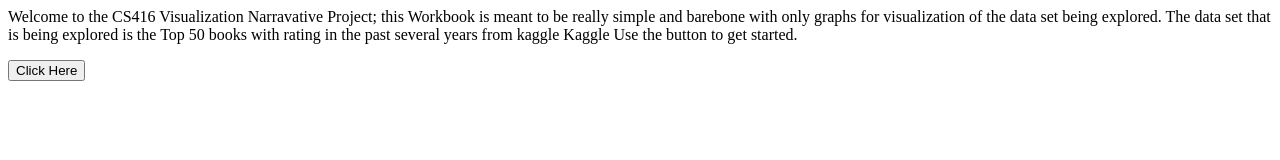
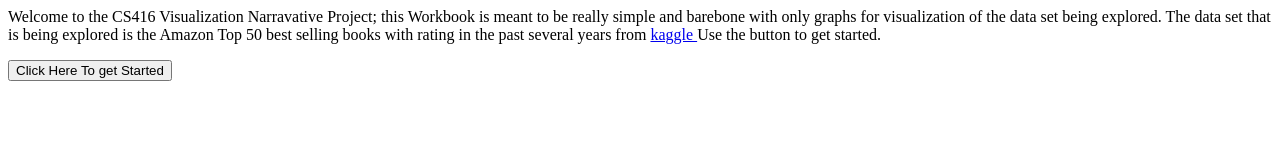
Before and after one commit to Reynold-Chan/CS416-Narrative-Visualization, a plain HTML site: page index.html in a window 1280 px wide. Drawn offline with Linux system fonts and the light colour scheme.

Commit message:
update text

```diff
--- a/index.html
+++ b/index.html
@@ -7,10 +7,12 @@
 <body>
   <p>Welcome to the CS416 Visualization Narravative Project; this Workbook is meant to be really simple and barebone
     with only
-    graphs for visualization of the data set being explored. The data set that is being explored is the Top 50 books
-    with rating in the past several years from kaggle <a>Kaggle</a> Use the button to get started.</p>
+    graphs for visualization of the data set being explored. The data set that is being explored is the Amazon Top 50
+    best selling books with rating in the past several years from <a
+      href="https://www.kaggle.com/datasets/sootersaalu/amazon-top-50-bestselling-books-2009-2019">kaggle </a> Use the
+    button to get started.</p>
   <button onclick="window.location.href='scene1.html';">
-    Click Here
+    Click Here To get Started
   </button>
 </body>
 
```
Also changed, not shown: scene1.html (+3 -0 lines).
